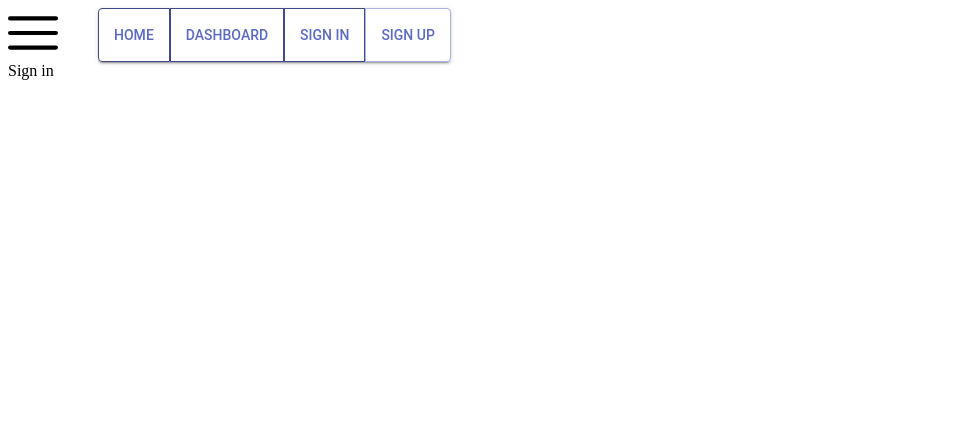
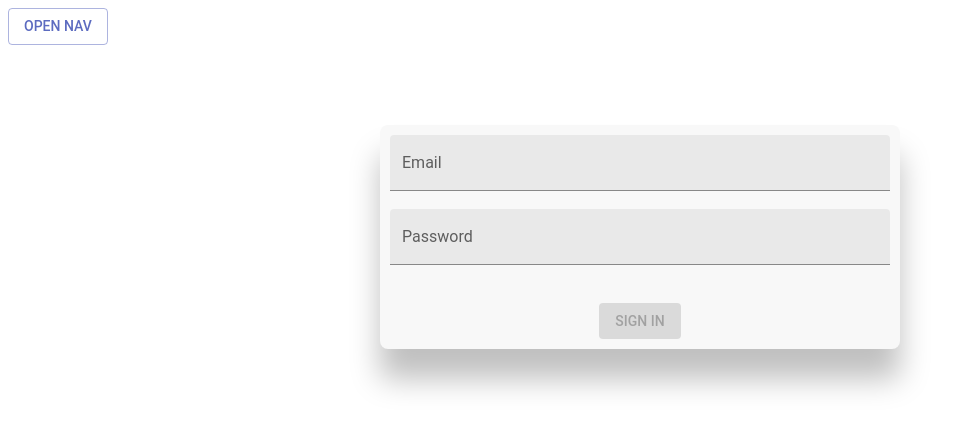
Before and after one commit to LambdaAK/CourseSphere, a React (Vite) app in the folder frontend/: page /signin in a window 1280 px wide. Shown: the top 430 px of the page, without its empty margins (0-967 px from the left). Built offline with nearby package versions, Linux system fonts and the light colour scheme.

Commit message:
Worked more on the FE

```diff
--- a/frontend/src/nav/Nav.tsx
+++ b/frontend/src/nav/Nav.tsx
@@ -1,7 +1,7 @@
 import { useState } from "react"
 import hamburger from "./../assets/menu-burger.svg"
 import "./Nav.css"
-import { Button, ButtonGroup } from "@mui/material"
+import { Button, ButtonGroup, Drawer, List, ListItem, ListItemText, Typography } from "@mui/material"
 
 function NavButton(props: {toggleVisible: Function}) {
   return (
@@ -43,10 +43,39 @@ export default function Nav() {
 
   const toggleVisible = () => setVisible(!visible)
 
+  const [open, setOpen] = useState<boolean>(false)
+
+  const toggleDrawer = (open: boolean) => (event: any) => {
+    if (event.type === 'keydown' && (event.key === 'Tab' || event.key === 'Shift')) {
+      return
+    }
+    setOpen(open)
+  }
+
+  const list = () =>
+  <div
+    role="presentation"
+    onClick={toggleDrawer(false)}
+    onKeyDown={toggleDrawer(false)}
+  >
+    <List>
+      {['Home', 'Dashboard', 'Sign in', 'Sign up'].map((text: string) => (
+        <ListItem key={text} onClick={() => window.location.href = `/${text.toLowerCase().replace(' ', '')}`}>
+
+            <ListItemText primary={text} />
+
+        </ListItem>
+      ))}
+    </List>
+  </div>
+
   return (
     <div className="nav">
-      <NavButton toggleVisible = {toggleVisible}/>
-      <NavLinks visible = {visible}/>
+      <Button variant="outlined"
+      onClick = {toggleDrawer(true)}>Open Nav</Button>
+      <Drawer anchor = {"top"} open={open} onClose={toggleDrawer(false)}>
+        {list()}
+      </Drawer>
     </div>
   )
 }
--- a/frontend/src/signin/SignIn.tsx
+++ b/frontend/src/signin/SignIn.tsx
@@ -1,10 +1,56 @@
+import { Button, TextField } from "@mui/material"
+import { useState } from "react"
+import $ from "jquery"
 
+const performSignin = () => {
+  const email: string = $("#signup-email-input").val()
+  const password: string = $("#signup-password-input").val()
+
+  alert(`Signing in with email: ${email} and password: ${password}`)
+}
+
+
+const SignInButton = (props: {email: string, password: string}) => {
+
+  return (
+    <Button style = {
+      {
+        marginLeft: "auto",
+        marginRight: "auto",
+        marginTop: "20px",
+      }
+    } variant={"contained"}
+    disabled = {props.email == '' || props.password == ''}
+    onClick = {() => performSignin()}
+    >Sign in</Button>
+  )
+}
+
+const SignInBox = () => {
+
+  const [email, setEmail] = useState<string>('')
+  const [password, setPassword] = useState<string>('')
+
+  return (
+    <div className = "sign-up-box">
+      <TextField id="signup-email-input" label="Email" variant="filled"
+        onChange = {(e) => setEmail(e.target.value)}
+      />
+      <br/>
+      <TextField id="signup-password-input" label="Password" variant="filled"
+        onChange = {(e) => setPassword(e.target.value)}
+      />
+      <br/>
+      <SignInButton email={email} password={password}/>
+    </div>
+  )
+}
 
 
 const SignIn = () => {
   return (
-    <div className = "sign-in">
-      Sign in
+    <div className = "sign-up">
+      <SignInBox/>
     </div>
   )
 }
```
